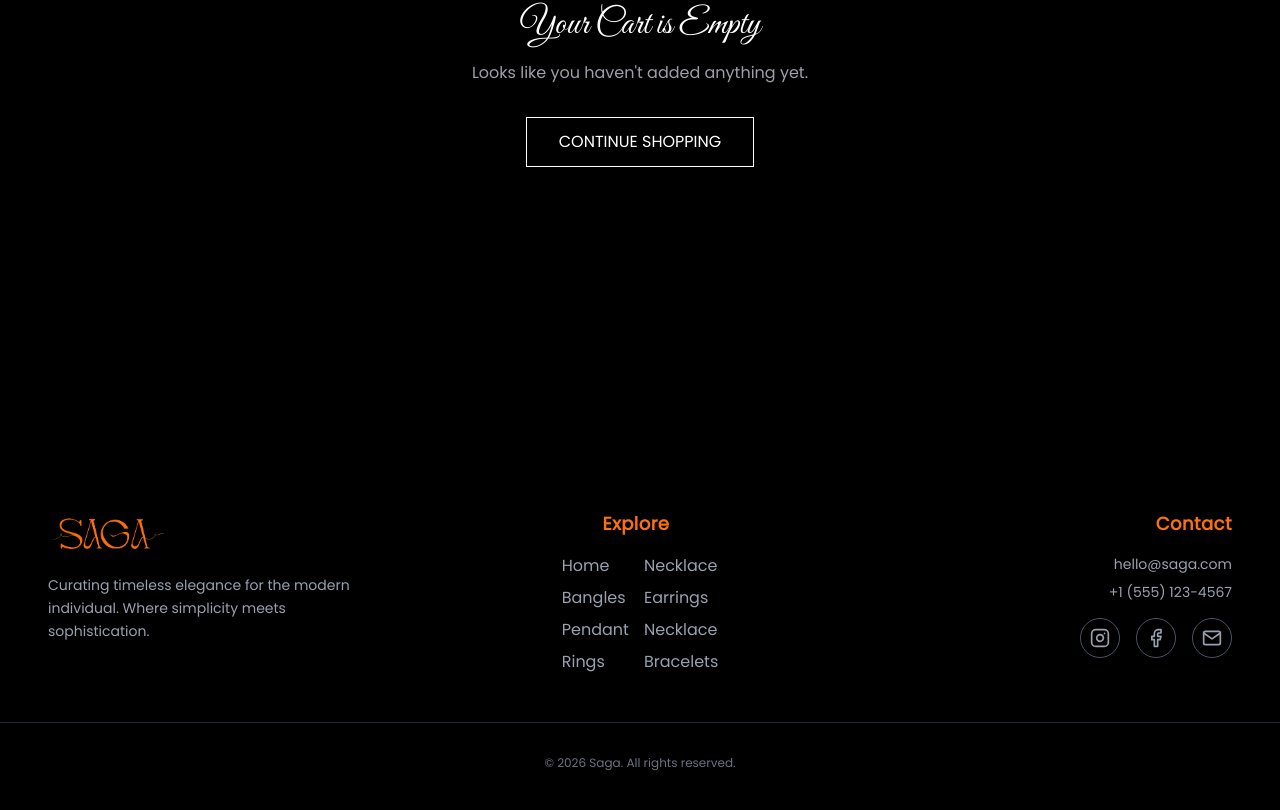
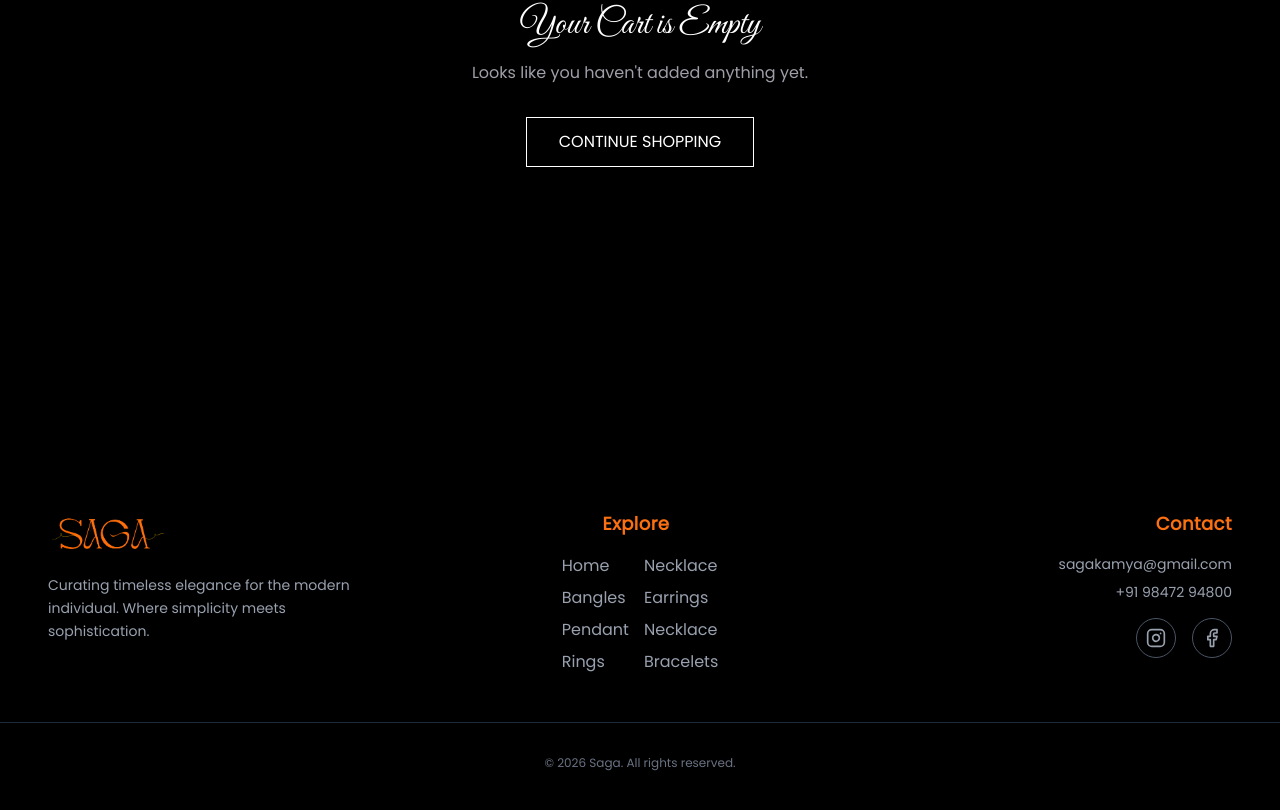
Before and after one commit to apexsync/saga, a React (Vite) app: page /cart in a window 1280 px wide. Shown: the part 354-1164 px from the top of the page. Built offline with nearby package versions, Linux system fonts and the light colour scheme.

Commit message:
links added

```diff
--- a/src/Components/Footer.jsx
+++ b/src/Components/Footer.jsx
@@ -33,11 +33,11 @@ function Footer() {
                 <div className="flex flex-col items-center md:items-end space-y-4">
                     <h3 className="text-lg font-semibold tracking-wide text-primary">Contact</h3>
                     <div className="flex flex-col space-y-2 text-gray-400 text-sm md:text-right">
-                        <a href="mailto:hello@saga.com" className="hover:text-white transition-colors">hello@saga.com</a>
-                        <span>+1 (555) 123-4567</span>
+                        <a href="mailto:hello@saga.com" className="hover:text-white transition-colors cursor-default">sagakamya@gmail.com</a>
+                        <span className='hover:text-white cursor-default'>+91 98472 94800</span>
                         <div className="pt-2 flex gap-4 justify-center md:justify-end">
                             {/* Social Icons */}
-                            <a href="#" className="w-10 h-10 rounded-full border border-gray-600 flex items-center justify-center hover:border-white hover:bg-white/90 hover:text-black transition-all cursor-pointer group">
+                            <a href="https://www.instagram.com/shopsaga_?igsh=MW5sbGt6ejJwbm9yZA==" className="w-10 h-10 rounded-full border border-gray-600 flex items-center justify-center hover:border-white hover:bg-white/90 hover:text-black transition-all cursor-pointer group">
                                 <svg xmlns="http://www.w3.org/2000/svg" width="20" height="20" viewBox="0 0 24 24" fill="none" stroke="currentColor" strokeWidth="2" strokeLinecap="round" strokeLinejoin="round" className="text-gray-400 group-hover:text-primary transition-colors">
                                     <rect x="2" y="2" width="20" height="20" rx="5" ry="5"></rect>
                                     <path d="M16 11.37A4 4 0 1 1 12.63 8 4 4 0 0 1 16 11.37z"></path>
@@ -47,12 +47,6 @@ function Footer() {
                             <a href="#" className="w-10 h-10 rounded-full border border-gray-600 flex items-center justify-center hover:border-white hover:bg-white/90 hover:text-black transition-all cursor-pointer group">
                                 <svg xmlns="http://www.w3.org/2000/svg" width="20" height="20" viewBox="0 0 24 24" fill="none" stroke="currentColor" strokeWidth="2" strokeLinecap="round" strokeLinejoin="round" className="text-gray-400 group-hover:text-primary transition-colors">
                                     <path d="M18 2h-3a5 5 0 0 0-5 5v3H7v4h3v8h4v-8h3l1-4h-4V7a1 1 0 0 1 1-1h3z"></path>
-                                </svg>
-                            </a>
-                            <a href="mailto:hello@saga.com" className="w-10 h-10 rounded-full border border-gray-600 flex items-center justify-center hover:border-white hover:bg-white/90 hover:text-black transition-all cursor-pointer group">
-                                <svg xmlns="http://www.w3.org/2000/svg" width="20" height="20" viewBox="0 0 24 24" fill="none" stroke="currentColor" strokeWidth="2" strokeLinecap="round" strokeLinejoin="round" className="text-gray-400 group-hover:text-primary transition-colors">
-                                    <path d="M4 4h16c1.1 0 2 .9 2 2v12c0 1.1-.9 2-2 2H4c-1.1 0-2-.9-2-2V6c0-1.1.9-2 2-2z"></path>
-                                    <polyline points="22,6 12,13 2,6"></polyline>
                                 </svg>
                             </a>
                         </div>
--- a/src/Context/CartContext.jsx
+++ b/src/Context/CartContext.jsx
@@ -7,9 +7,9 @@ export const useCart = () => useContext(CartContext);
 export const CartProvider = ({ children }) => {
   const [cartItems, setCartItems] = useState([]);
 
-  // Load cart from localStorage on mount
+  // Load cart from sessionStorage on mount
   useEffect(() => {
-    const savedCart = localStorage.getItem('saga_cart');
+    const savedCart = sessionStorage.getItem('saga_cart');
     if (savedCart) {
       try {
         setCartItems(JSON.parse(savedCart));
@@ -19,9 +19,9 @@ export const CartProvider = ({ children }) => {
     }
   }, []);
 
-  // Save cart to localStorage whenever it changes
+  // Save cart to sessionStorage whenever it changes
   useEffect(() => {
-    localStorage.setItem('saga_cart', JSON.stringify(cartItems));
+    sessionStorage.setItem('saga_cart', JSON.stringify(cartItems));
   }, [cartItems]);
 
   const parsePrice = (price) => {
--- a/src/services/shopify.js
+++ b/src/services/shopify.js
@@ -431,8 +431,8 @@ export async function loginCustomer(email, password) {
 }
 
 // Mock Customer Data
-// Load from local storage or use default
-const storedCustomer = localStorage.getItem('mock_customer_data');
+// Load from session storage or use default
+const storedCustomer = sessionStorage.getItem('mock_customer_data');
 const DEFAULT_MOCK_CUSTOMER = {
   id: 'gid://shopify/Customer/1',
   firstName: 'Alwin',
@@ -527,7 +527,7 @@ const MOCK_CUSTOMER = storedCustomer ? JSON.parse(storedCustomer) : {
 };
 
 const saveMockData = () => {
-    localStorage.setItem('mock_customer_data', JSON.stringify(MOCK_CUSTOMER));
+    sessionStorage.setItem('mock_customer_data', JSON.stringify(MOCK_CUSTOMER));
 };
 
 /**
```
